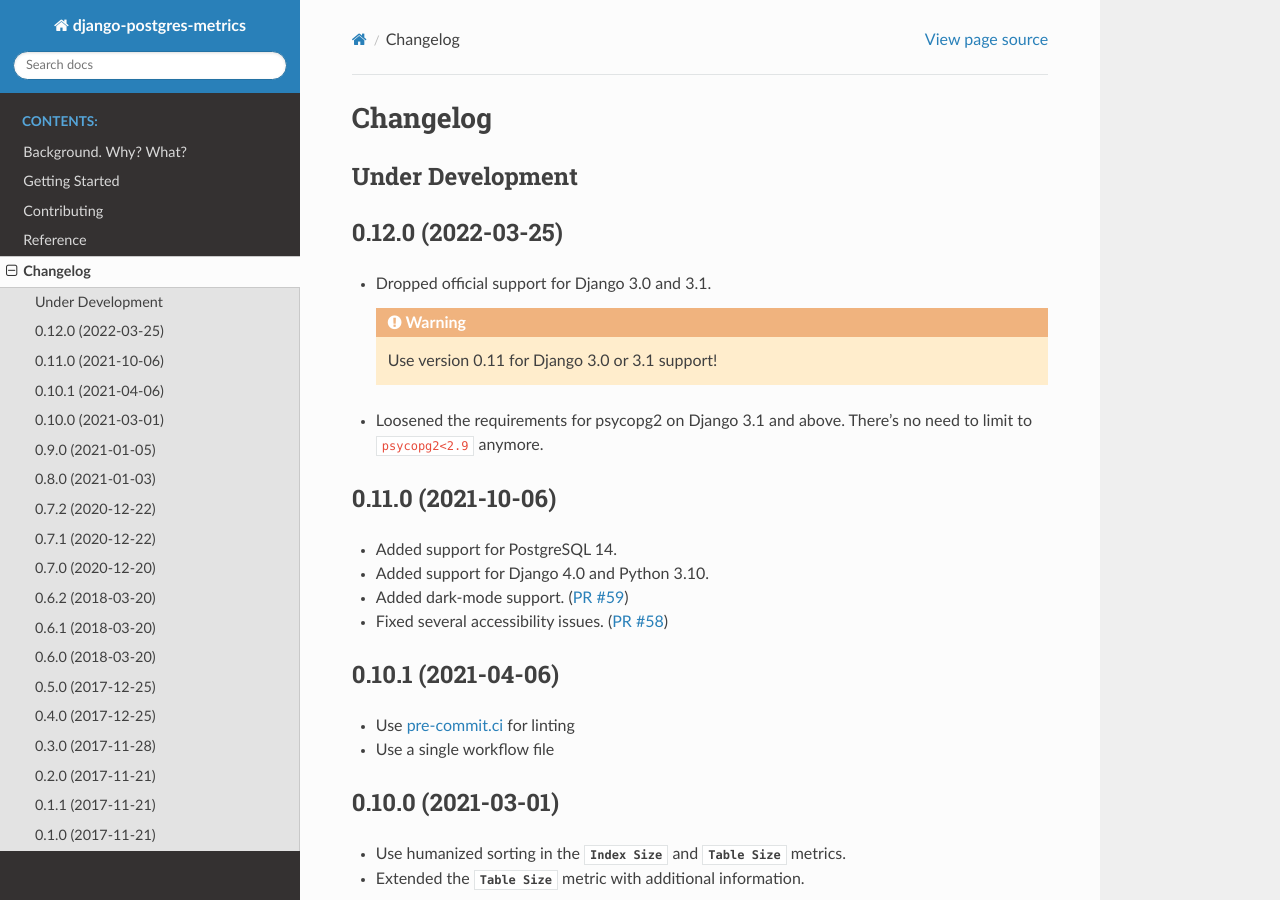
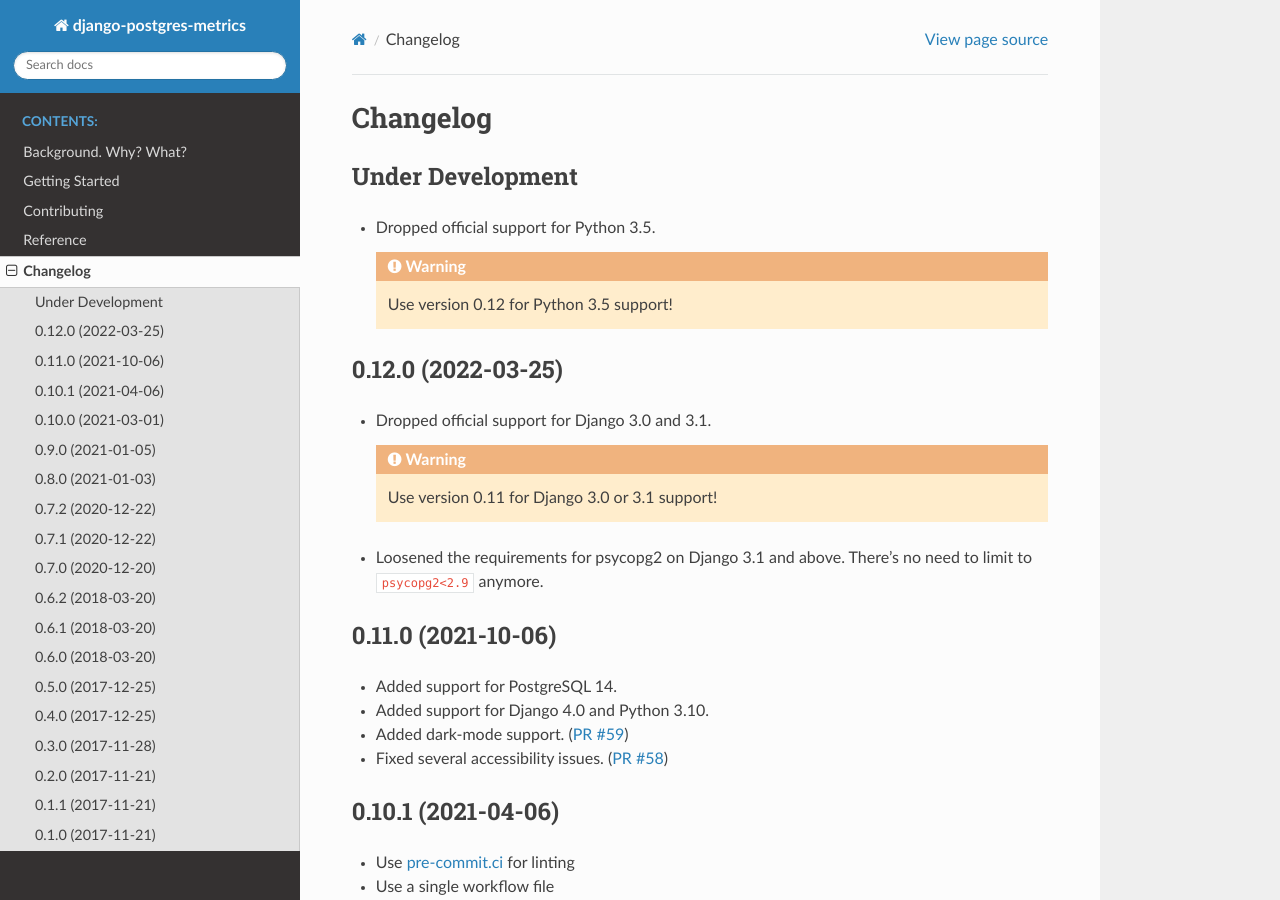
Before and after one commit to django-postgres-metrics/django-postgres-metrics, a Sphinx documentation site: the page built from docs/source/changelog.rst, in a window 1280 px wide and 900 px high. Built offline with Sphinx 7.4.7 and the Read the Docs theme 2.0.0, drawn with Linux system fonts in a browser that asks for light colours; pages that are not in the unit, such as notebooks, are missing from menus; the version number could not be read and is left out.

Commit message:
Removed Python 3.5 support

```diff
--- a/docs/source/changelog.rst
+++ b/docs/source/changelog.rst
@@ -6,6 +6,12 @@
 
 Under Development
 =================
+
+* Dropped official support for Python 3.5.
+
+  .. warning::
+
+     Use version 0.12 for Python 3.5 support!
 
 0.12.0 (2022-03-25)
 ===================
--- a/setup.py
+++ b/setup.py
@@ -51,12 +51,11 @@
         "Operating System :: OS Independent",
         "Programming Language :: Python",
         "Programming Language :: Python :: 3",
-        "Programming Language :: Python :: 3.5",
         "Programming Language :: Python :: 3.6",
         "Programming Language :: Python :: 3.7",
         "Programming Language :: Python :: 3.8",
         "Programming Language :: Python :: 3.9",
         "Programming Language :: Python :: 3.10",
     ],
-    python_requires=">=3.5",
+    python_requires=">=3.6",
 )
```
Also changed, not shown: README.md (+0 -2 lines), 1 other file.
